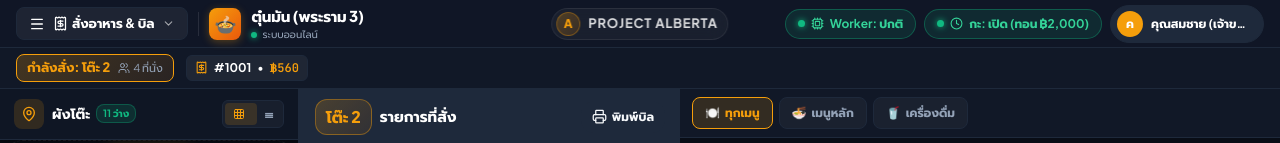
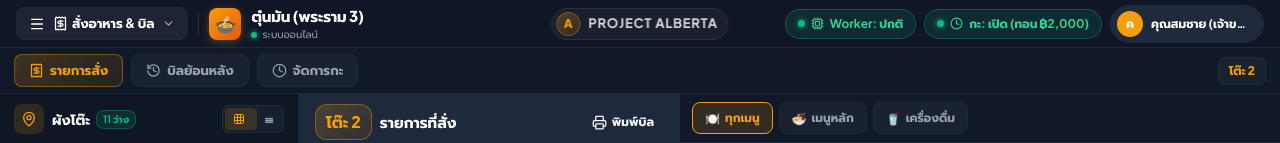
Before and after one commit to ritpolw-sketch/Alberta, a React (Vite) app: page / in a window 1280 px wide. Shown: the top 143 px of the page. Built offline with nearby package versions, Linux system fonts and the light colour scheme.

Commit message:
feat(pos): replace table status bar with quick menu bar (รายการสั่ง, บิลย้อนหลัง, จัดการกะ)

```diff
--- a/src/components/pos/POSOrderView.tsx
+++ b/src/components/pos/POSOrderView.tsx
@@ -4,9 +4,9 @@ import { TableMap } from './TableMap';
 import { OrderPanel } from './OrderPanel';
 import { MenuCatalog } from './MenuCatalog';
 import {
-  Users,
   Receipt,
-  LayoutGrid,
+  History,
+  Clock,
 } from 'lucide-react';
 import type { MenuItem } from '../../types/pos';
 
@@ -34,6 +34,10 @@ export const POSOrderView: React.FC = () => {
     setSelectedItemForModifier,
     setActiveModal,
     language,
+    activeTab,
+    setActiveTab,
+    adminSubTab,
+    setAdminSubTab,
   } = usePOS();
 
   const [flyingItems, setFlyingItems] = useState<FlyingItem[]>([]);
@@ -50,9 +54,6 @@ export const POSOrderView: React.FC = () => {
   }, [tables, activeTableId, orders, setActiveTableId]);
 
   const activeTable = tables.find((t) => t.id === activeTableId);
-  const activeOrder = activeTableId
-    ? Object.values(orders).find((o) => o.tableId === activeTableId && o.status === 'active')
-    : null;
 
   const handleCustomizeItem = (item: MenuItem) => {
     setSelectedItemForModifier(item);
@@ -190,77 +191,112 @@ export const POSOrderView: React.FC = () => {
         </div>
       ))}
 
-      {/* Minimal Active Table Status Bar */}
+      {/* Quick Navigation Bar: รายการสั่ง, บิลย้อนหลัง, จัดการกะ */}
       <div
         style={{
-          padding: '6px 16px',
+          padding: '6px 14px',
           background: 'var(--color-bg-card)',
           borderBottom: '1px solid var(--color-border)',
           display: 'flex',
           alignItems: 'center',
-          gap: 12,
+          justifyContent: 'space-between',
+          gap: 10,
           zIndex: 10,
-          minHeight: 38,
+          minHeight: 40,
         }}
       >
-        {activeTable ? (
-          <div
-            style={{
-              display: 'flex',
-              alignItems: 'center',
-              gap: 8,
-              background: 'linear-gradient(135deg, rgba(245, 158, 11, 0.22), rgba(217, 119, 6, 0.12))',
-              border: '1.5px solid var(--color-primary)',
-              borderRadius: 8,
-              padding: '3px 10px',
-            }}
-          >
-            <span style={{ fontSize: 13, fontWeight: 900, color: 'var(--color-primary)' }}>
-              {language === 'th' ? `กำลังสั่ง: โต๊ะ ${activeTable.number}` : `Active: Table ${activeTable.number}`}
-            </span>
-            <div style={{ display: 'flex', alignItems: 'center', gap: 3, fontSize: 11, color: 'var(--color-text-secondary)' }}>
-              <Users size={12} />
-              <span>{activeTable.capacity} {language === 'th' ? 'ที่นั่ง' : 'seats'}</span>
-            </div>
-          </div>
-        ) : (
-          <div
+        <div style={{ display: 'flex', alignItems: 'center', gap: 8 }}>
+          {/* 1. รายการสั่ง */}
+          <button
+            onClick={() => setActiveTab('pos')}
             style={{
               display: 'flex',
               alignItems: 'center',
               gap: 6,
-              padding: '3px 10px',
+              padding: '6px 14px',
               borderRadius: 8,
-              background: 'rgba(255, 255, 255, 0.06)',
-              border: '1px solid var(--color-border)',
-              fontSize: 12,
-              color: 'var(--color-text-secondary)',
+              border: activeTab === 'pos' ? '1px solid rgba(245, 158, 11, 0.4)' : '1px solid var(--color-border)',
+              background: activeTab === 'pos' ? 'linear-gradient(135deg, rgba(245, 158, 11, 0.2), rgba(217, 119, 6, 0.1))' : 'rgba(255, 255, 255, 0.04)',
+              color: activeTab === 'pos' ? 'var(--color-primary)' : 'var(--color-text-secondary)',
+              fontSize: 13,
+              fontWeight: 700,
+              cursor: 'pointer',
+              transition: 'all 0.15s ease',
             }}
           >
-            <LayoutGrid size={14} />
-            <span>{language === 'th' ? 'กรุณาแตะเลือกโต๊ะจากผังด้านซ้าย' : 'Select table on the left'}</span>
-          </div>
-        )}
+            <Receipt size={15} />
+            <span>{language === 'th' ? 'รายการสั่ง' : 'POS Order'}</span>
+          </button>
 
-        {activeOrder && (
-          <div
+          {/* 2. บิลย้อนหลัง */}
+          <button
+            onClick={() => {
+              setAdminSubTab('bills');
+              setActiveTab('admin');
+            }}
             style={{
               display: 'flex',
               alignItems: 'center',
               gap: 6,
+              padding: '6px 14px',
+              borderRadius: 8,
+              border: activeTab === 'admin' && adminSubTab === 'bills' ? '1px solid rgba(245, 158, 11, 0.4)' : '1px solid var(--color-border)',
+              background: activeTab === 'admin' && adminSubTab === 'bills' ? 'linear-gradient(135deg, rgba(245, 158, 11, 0.2), rgba(217, 119, 6, 0.1))' : 'rgba(255, 255, 255, 0.04)',
+              color: activeTab === 'admin' && adminSubTab === 'bills' ? 'var(--color-primary)' : 'var(--color-text-secondary)',
+              fontSize: 13,
+              fontWeight: 700,
+              cursor: 'pointer',
+              transition: 'all 0.15s ease',
+            }}
+          >
+            <History size={15} />
+            <span>{language === 'th' ? 'บิลย้อนหลัง' : 'Bill History'}</span>
+          </button>
+
+          {/* 3. จัดการกะ */}
+          <button
+            onClick={() => {
+              setAdminSubTab('shifts');
+              setActiveTab('admin');
+            }}
+            style={{
+              display: 'flex',
+              alignItems: 'center',
+              gap: 6,
+              padding: '6px 14px',
+              borderRadius: 8,
+              border: activeTab === 'admin' && adminSubTab === 'shifts' ? '1px solid rgba(245, 158, 11, 0.4)' : '1px solid var(--color-border)',
+              background: activeTab === 'admin' && adminSubTab === 'shifts' ? 'linear-gradient(135deg, rgba(245, 158, 11, 0.2), rgba(217, 119, 6, 0.1))' : 'rgba(255, 255, 255, 0.04)',
+              color: activeTab === 'admin' && adminSubTab === 'shifts' ? 'var(--color-primary)' : 'var(--color-text-secondary)',
+              fontSize: 13,
+              fontWeight: 700,
+              cursor: 'pointer',
+              transition: 'all 0.15s ease',
+            }}
+          >
+            <Clock size={15} />
+            <span>{language === 'th' ? 'จัดการกะ' : 'Shift Management'}</span>
+          </button>
+        </div>
+
+        {/* Right side active table indicator */}
+        {activeTable && (
+          <div
+            style={{
               fontSize: 12,
-              color: '#fff',
-              background: 'rgba(255, 255, 255, 0.06)',
-              padding: '3px 8px',
+              fontWeight: 700,
+              color: 'var(--color-text-secondary)',
+              display: 'flex',
+              alignItems: 'center',
+              gap: 6,
+              background: 'rgba(255, 255, 255, 0.04)',
+              padding: '4px 10px',
               borderRadius: 6,
               border: '1px solid var(--color-border)',
             }}
           >
-            <Receipt size={13} style={{ color: 'var(--color-primary)' }} />
-            <span style={{ fontWeight: 700 }}>{activeOrder.orderNumber}</span>
-            <span>•</span>
-            <span style={{ color: 'var(--color-primary)', fontWeight: 800, fontFamily: 'var(--font-mono)' }}>
-              ฿{activeOrder.grandTotal.toLocaleString()}
+            <span style={{ color: 'var(--color-primary)', fontWeight: 800 }}>
+              {language === 'th' ? `โต๊ะ ${activeTable.number}` : `Table ${activeTable.number}`}
             </span>
           </div>
         )}
--- a/src/context/POSContext.tsx
+++ b/src/context/POSContext.tsx
@@ -1613,7 +1613,7 @@ export const POSProvider: React.FC<{ children: React.ReactNode }> = ({ children
     }, 380);
 
     return () => clearTimeout(timer);
-  }, [orderQueue, tables, settings]);
+  }, [orderQueue, tables, settings, calculateOrderTotals]);
 
   const queueCustomerOrder = async (
     orderData: Omit<QueuedCustomerOrder, 'id' | 'submittedAt' | 'status'>
```
